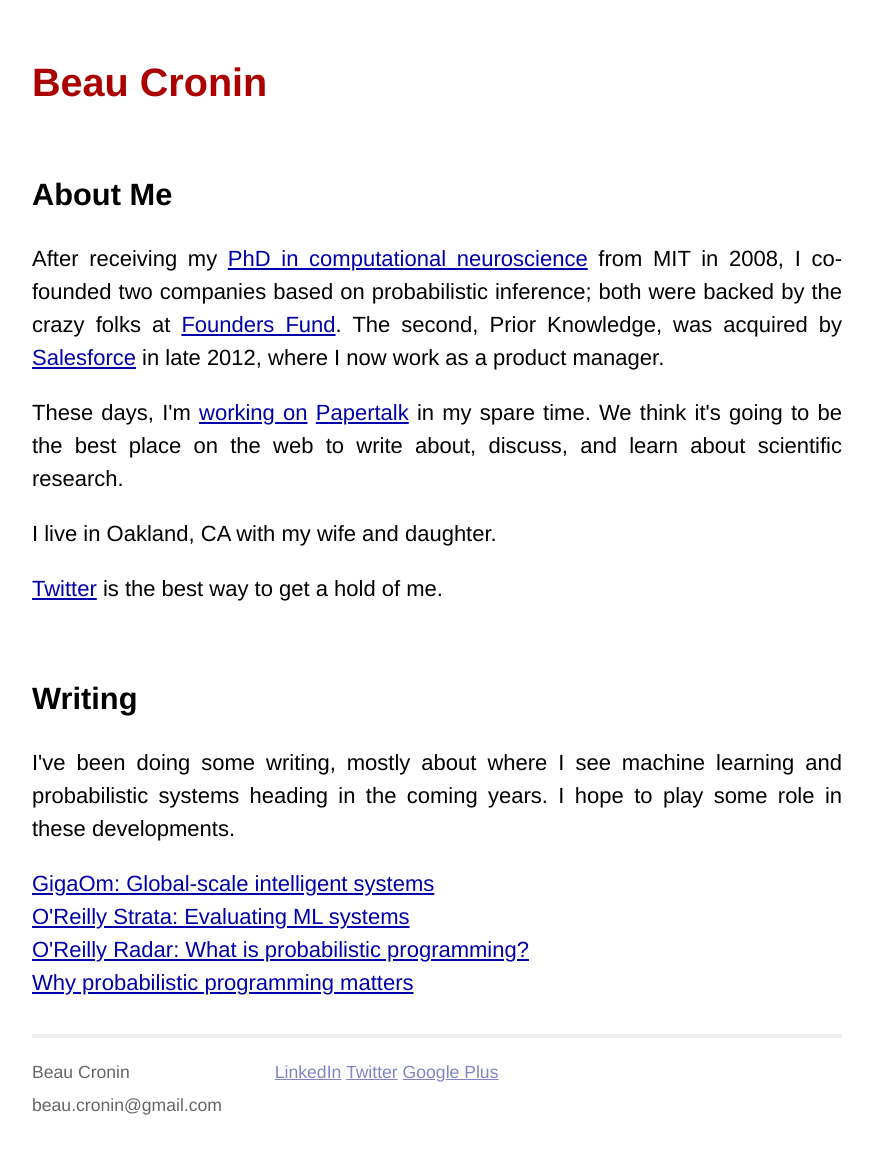
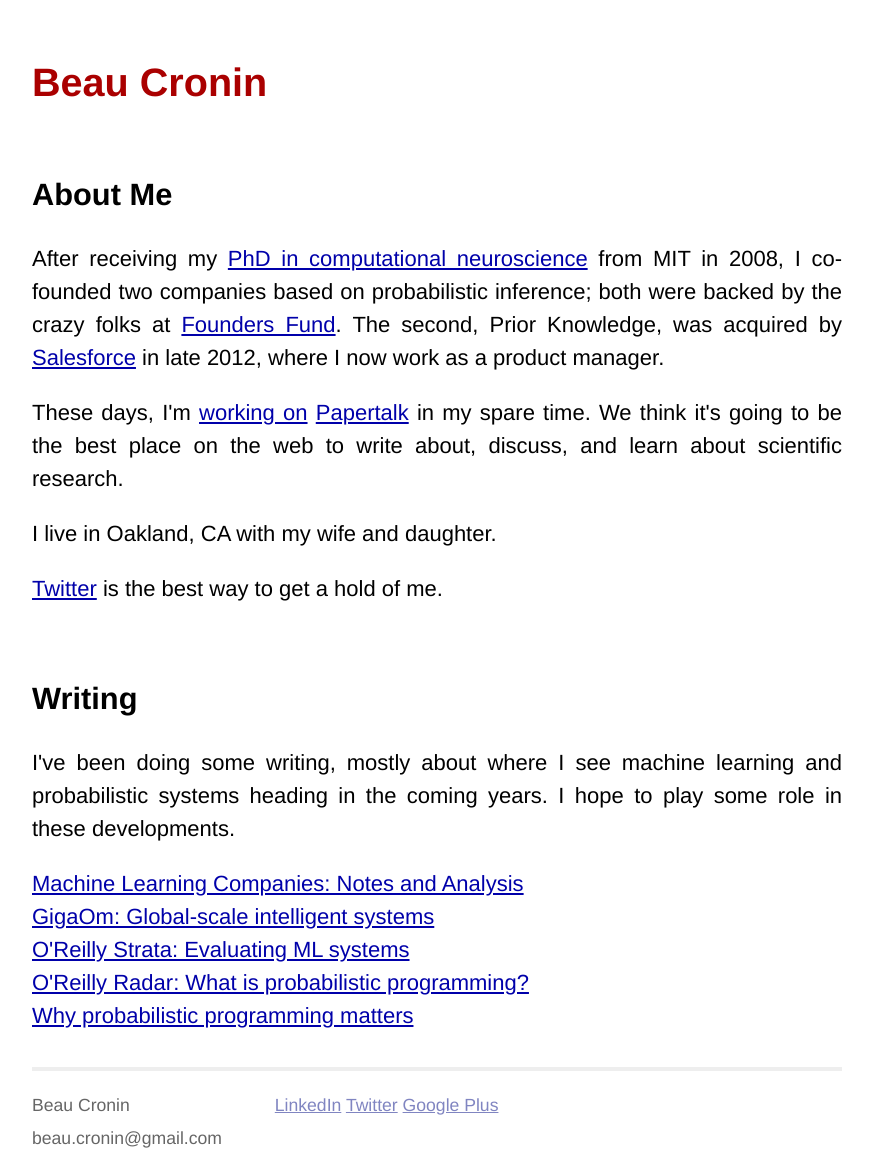
Before and after one commit to beaucronin/beaucronin.github.com, a Jekyll site: the page built from index.html, in a window 1280 px wide. Shown: the whole page, without its empty margins (203-1076 px from the left). Built offline with Jekyll 4.4.1, drawn with Linux system fonts in a browser that asks for light colours; before the commit the page ends 1139 px from its top, so only the background shows below that.

Commit message:
Update index.html

```diff
--- a/index.html
+++ b/index.html
@@ -14,6 +14,7 @@
   I've been doing some writing, mostly about where I see machine learning and probabilistic systems heading in the coming years. I hope to play some role in these developments.
   <p> </p>
   <ul>
+    <li><a href="https://npbay.es/machine-learning-companies">Machine Learning Companies: Notes and Analysis</a></li>
     <li><a href="http://gigaom.com/2013/06/30/what-happens-when-the-world-turns-into-one-giant-brain/">GigaOm: Global-scale intelligent systems</a></li>
     <li><a href="http://strata.oreilly.com/2013/05/different-evaluation-criteria-for-machine-learning-systems.html">O'Reilly Strata: Evaluating ML systems</a></li>
     <li><a href="http://radar.oreilly.com/2013/04/probabilistic-programming.html">O'Reilly Radar: What is probabilistic programming?</a></li>
```
